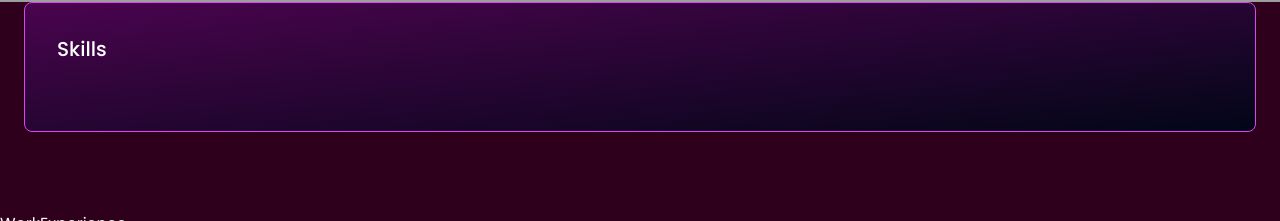
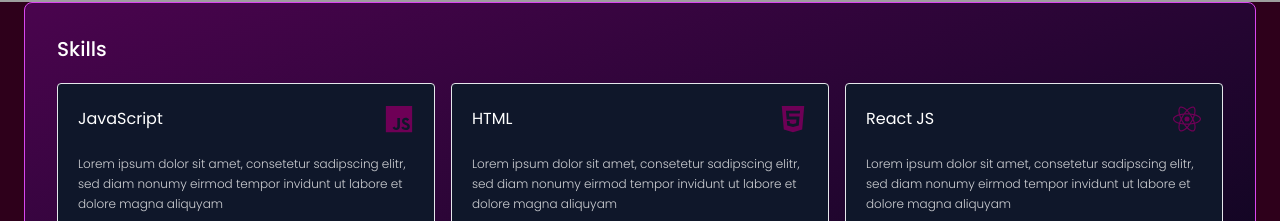
Before and after one commit to stud3ntjan/AdvancedPort, a React (Vite) app in the folder portfolio-react/: page / in a window 1280 px wide. Shown: the part 731-952 px from the top of the page. Built offline with nearby package versions, Linux system fonts and the light colour scheme; grey boxes are pictures that could not be loaded.

Commit message:
skill css

```diff
--- a/portfolio-react/src/components/Skills.jsx
+++ b/portfolio-react/src/components/Skills.jsx
@@ -14,7 +14,7 @@
               key={skill.id}
               icon={skill.icon}
               iconProps={skill.iconProps}
-              titel={skill.titel}
+              title={skill.title}
               comment={skill.comment}
             />
           ))}
@@ -24,8 +24,17 @@
   );
 };
 
-const SkillsCard = ({ icon: IconBase, iconProps, titel, comment }) => {
-  return <div className=""></div>;
+const SkillsCard = ({ icon: Icon, iconProps, title, comment }) => {
+  return (
+    <div className="bg-slate-900 rounded border borderfuchsia-500 p-5">
+      <div className="flex items-center justify-between mb-5">
+        <p className="text-base">{title}</p>
+        <Icon className="text-primary text-3xl" />
+      </div>
+
+      <p className="text-xs font-light leading-5 opacity-80">{comment}</p>
+    </div>
+  );
 };
 
 export default Skills;
```
